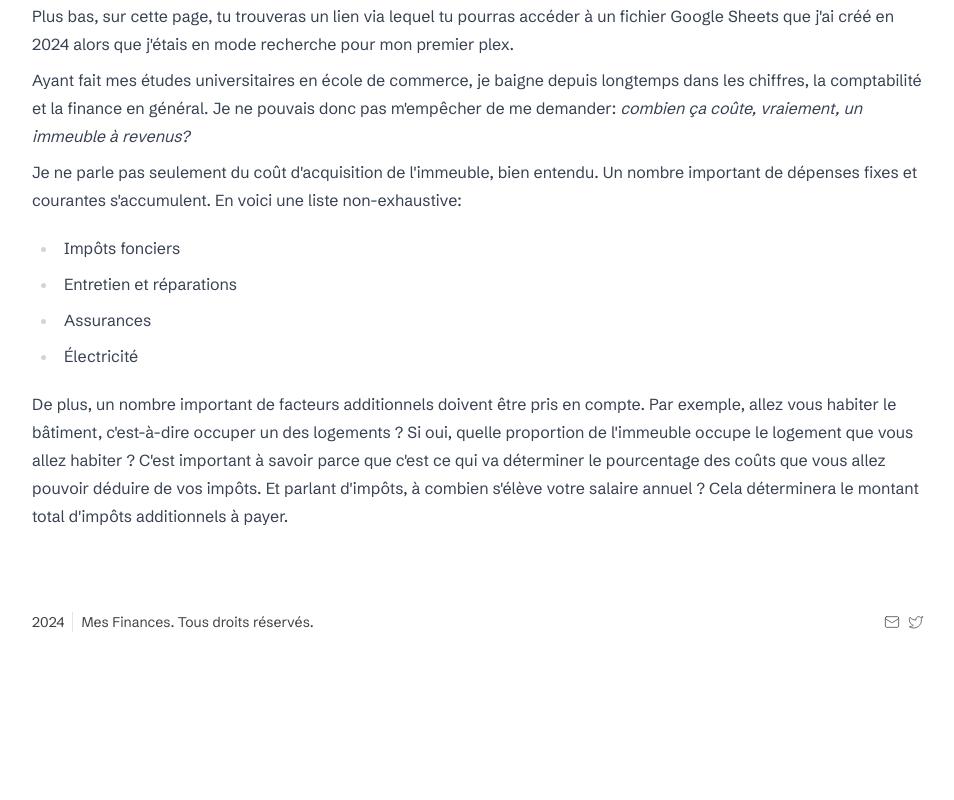
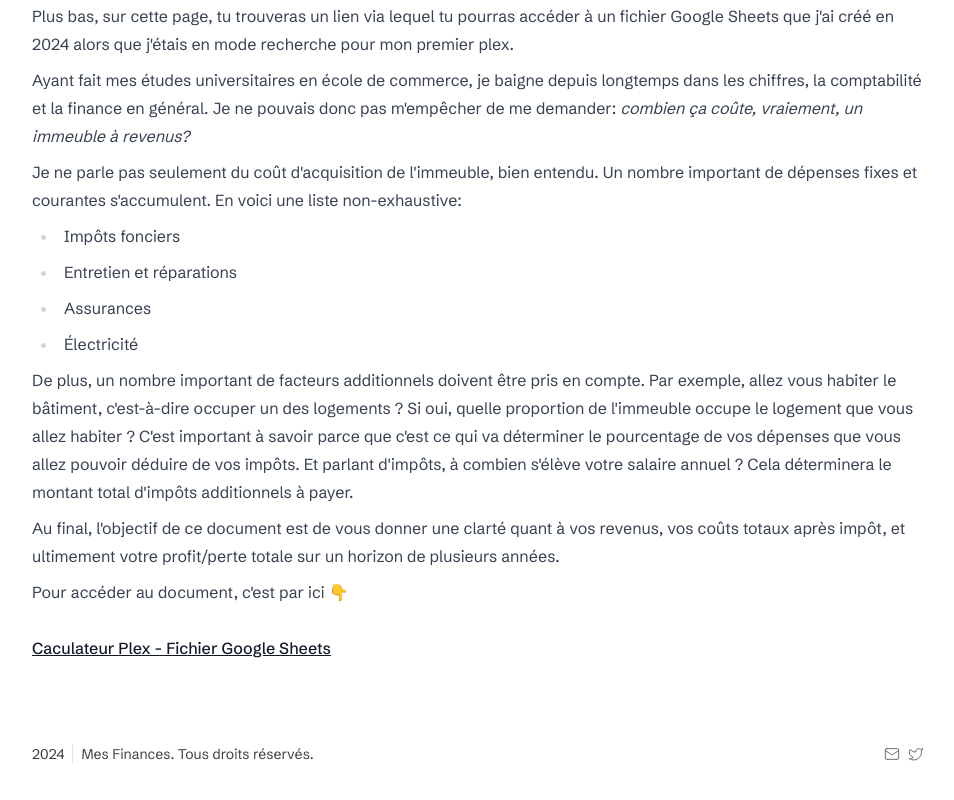
Before and after one commit to samlafontaine/mesfinances, a Next.js app: page /outils/calculateur-plex in a window 1280 px wide. Shown: the part 758-1558 px from the top of the page, without its empty margins (160-1114 px from the left). Before the commit the page ends 1440 px from the top, so only its background shows below. Built offline with nearby package versions, Linux system fonts and the light colour scheme.

Commit message:
More text calculateur plex

```diff
--- a/app/globals.css
+++ b/app/globals.css
@@ -6,10 +6,7 @@
   max-width: 100%;
 }
 
-.prose a {
-  text-decoration-color: #dd425c;
-  text-underline-offset: 2px;
-}
+
 
 .prose a:hover {
   text-decoration-thickness: 2px;
--- a/app/outils/calculateur-plex/page.tsx
+++ b/app/outils/calculateur-plex/page.tsx
@@ -38,23 +38,33 @@ export default function CalculateurPlex() {
           Je ne parle pas seulement du coût d'acquisition de l'immeuble, bien
           entendu. Un nombre important de dépenses fixes et courantes
           s'accumulent. En voici une liste non-exhaustive:
-          <ul>
-            <li>Impôts fonciers</li>
-            <li>Entretien et réparations</li>
-            <li>Assurances</li>
-            <li>Électricité</li>
-          </ul>
         </p>
+        <ul>
+          <li>Impôts fonciers</li>
+          <li>Entretien et réparations</li>
+          <li>Assurances</li>
+          <li>Électricité</li>
+        </ul>
         <p>
           De plus, un nombre important de facteurs additionnels doivent être
           pris en compte. Par exemple, allez vous habiter le bâtiment,
           c'est-à-dire occuper un des logements ? Si oui, quelle proportion de
           l'immeuble occupe le logement que vous allez habiter ? C'est important
-          à savoir parce que c'est ce qui va déterminer le pourcentage des coûts
-          que vous allez pouvoir déduire de vos impôts. Et parlant d'impôts, à
-          combien s'élève votre salaire annuel ? Cela déterminera le montant
-          total d'impôts additionnels à payer.
+          à savoir parce que c'est ce qui va déterminer le pourcentage de vos
+          dépenses que vous allez pouvoir déduire de vos impôts. Et parlant
+          d'impôts, à combien s'élève votre salaire annuel ? Cela déterminera le
+          montant total d'impôts additionnels à payer.
         </p>
+        <p>
+          Au final, l'objectif de ce document est de vous donner une clarté
+          quant à vos revenus, vos coûts totaux après impôt, et ultimement votre
+          profit/perte totale sur un horizon de plusieurs années.
+        </p>
+        <p>
+          Pour accéder au document, c'est par ici 👇
+        </p>
+        <br></br>
+        <a href="/">Caculateur Plex - Fichier Google Sheets</a>
       </div>
     </div>
   );
```
